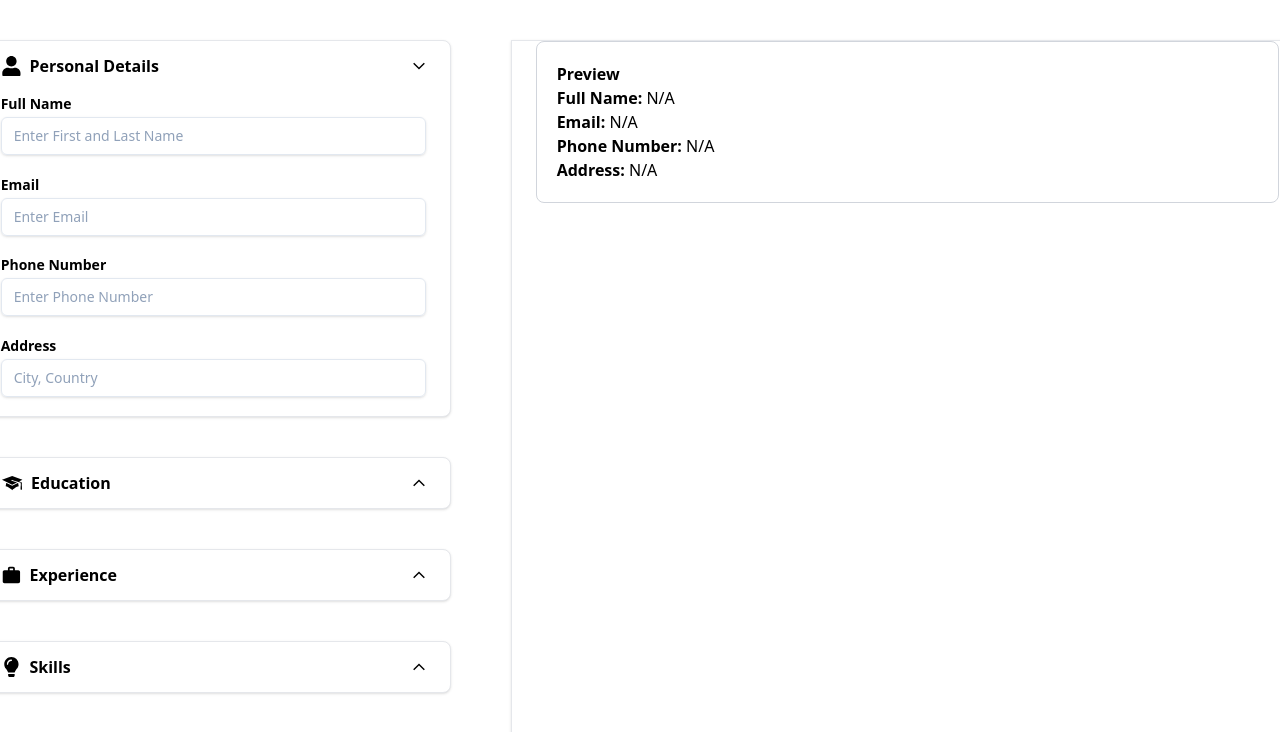
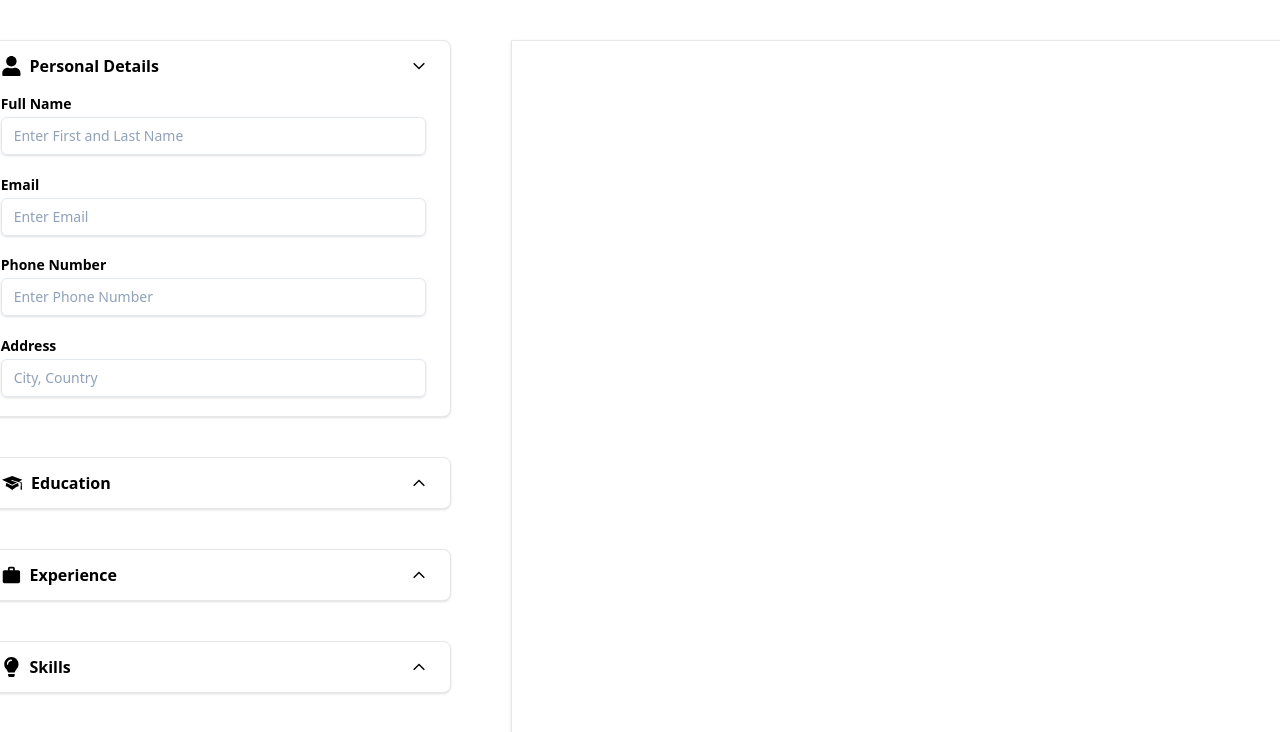
Before and after one commit to mvttn/build_a_resume, a React (Vite) app in the folder cv_react/: page / in a window 1280 px wide. Shown: the top 732 px of the page. Built offline with nearby package versions, Linux system fonts and the light colour scheme.

Commit message:
Format PersonalDetails preview nicely.

```diff
--- a/cv_react/src/components/Button.jsx
+++ b/cv_react/src/components/Button.jsx
@@ -2,7 +2,7 @@ export default function Button({ buttonText, onClick, className }) {
   return (
     <button
       onClick={onClick}
-      className={`${className} mb-1 flex items-center justify-center rounded-full border border-slate-300 px-5 py-2 text-center text-sm text-slate-600 opacity-90 shadow-sm transition-all hover:opacity-100 hover:shadow-lg`}
+      className={`${className} mb-1 flex items-center justify-center rounded-full border border-slate-300 px-5 py-2 text-center text-sm text-black opacity-90 shadow-sm transition-all hover:scale-103 hover:opacity-100 hover:shadow-lg`}
     >
       {buttonText}
     </button>
--- a/cv_react/src/components/Education/Education.jsx
+++ b/cv_react/src/components/Education/Education.jsx
@@ -6,7 +6,7 @@ import EducationForm from "./EducationForm";
 
 export default function Education() {
   const [collapsed, setCollapsed] = useState(true);
-  const [formOpen, setFormOpen] = useState(true);
+  const [formClose, setFormClose] = useState(true);
 
   return (
     <div className="mx-10 my-5 block w-full max-w-sm min-w-[475px] justify-evenly rounded-lg border border-gray-200 bg-white px-6 shadow-sm">
@@ -25,14 +25,27 @@ export default function Education() {
       <div
         className={`flex w-full items-center justify-center rounded-b-xl transition-all duration-300 ease-in-out ${collapsed ? "h-0" : "min-h-[75px]"}`}
       >
-        {!collapsed && formOpen && (
+        {!collapsed && formClose && (
           <Button
             buttonText="+ Education"
-            onClick={() => setFormOpen(!formOpen)}
+            onClick={() => setFormClose(!formClose)}
           />
         )}
-        {!collapsed && !formOpen && <EducationForm />}
+        {!collapsed && !formClose && <EducationForm />}
       </div>
+      {!formClose && (
+        <div className="mb-3 flex w-full items-center justify-end gap-2">
+          <Button
+            buttonText="Cancel"
+            className="h-6 w-15 px-1 py-0.5 text-xs"
+            onClick={() => setFormClose(true)}
+          />
+          <Button
+            buttonText="Save"
+            className="h-6 w-15 bg-sky-900 px-1 py-0.5 text-xs text-white"
+          />
+        </div>
+      )}
     </div>
   );
 }
--- a/cv_react/src/components/Education/EducationForm.jsx
+++ b/cv_react/src/components/Education/EducationForm.jsx
@@ -33,22 +33,6 @@ export default function EducationForm() {
         </div>
       </div>
       <Input id="location" placeholder="Enter Location" labelText="Location" />
-      <div className="flex w-full items-center justify-between">
-        <Button
-          buttonText="Delete"
-          className="h-6 w-15 bg-red-500 px-1 py-0.5 text-xs text-white"
-        />
-        <div className="flex items-center justify-between">
-          <Button
-            buttonText="Cancel"
-            className="h-6 w-15 px-1 py-0.5 text-xs"
-          />
-          <Button
-            buttonText="Save"
-            className="h-6 w-15 bg-sky-900 px-1 py-0.5 text-xs text-white"
-          />
-        </div>
-      </div>
     </div>
   );
 }
--- a/cv_react/src/components/Experience/Experience.jsx
+++ b/cv_react/src/components/Experience/Experience.jsx
@@ -5,7 +5,7 @@ import ExperienceForm from "./ExperienceForm";
 
 export default function Experience() {
   const [collapsed, setCollapsed] = useState(true);
-  const [formOpen, setFormOpen] = useState(true);
+  const [formClose, setFormClose] = useState(true);
 
   return (
     <div className="m-10 block w-full max-w-sm min-w-[475px] justify-evenly rounded-lg border border-gray-200 bg-white px-6 shadow-sm">
@@ -24,15 +24,29 @@ export default function Experience() {
       <div
         className={`flex w-full items-center justify-center rounded-b-xl transition-all duration-300 ease-in-out ${collapsed ? "h-0" : "min-h-[75px]"}`}
       >
-        {!collapsed && formOpen && (
+        {!collapsed && formClose && (
           <Button
             buttonText="+ Experience"
-            onClick={() => setFormOpen(!formOpen)}
+            onClick={() => setFormClose(!formClose)}
           />
         )}
 
-        {!collapsed && !formOpen && <ExperienceForm />}
+        {!collapsed && !formClose && <ExperienceForm />}
       </div>
+
+      {!formClose && (
+        <div className="mb-3 flex w-full items-center justify-end gap-2">
+          <Button
+            buttonText="Cancel"
+            className="h-6 w-15 px-1 py-0.5 text-xs"
+            onClick={() => setFormClose(true)}
+          />
+          <Button
+            buttonText="Save"
+            className="h-6 w-15 bg-sky-900 px-1 py-0.5 text-xs text-white"
+          />
+        </div>
+      )}
     </div>
   );
 }
--- a/cv_react/src/components/Experience/ExperienceForm.jsx
+++ b/cv_react/src/components/Experience/ExperienceForm.jsx
@@ -4,19 +4,19 @@ export default function ExperienceForm() {
   return (
     <div className="mb-2 flex min-h-[325px] w-full flex-col items-start justify-evenly rounded-b-xl transition-all duration-300 ease-in-out">
       <Input
-        id="company-name"
+        id="companyName"
         placeholder="Enter Company Name"
         labelText="Company Name"
       />
       <Input
-        id="position-title"
+        id="positionTitle"
         placeholder="Enter Position Title"
         labelText="Position Title"
       />
       <div className="flex gap-5">
         <div>
           <Input
-            id="start-date"
+            id="startDate"
             placeholder="Enter Start Date"
             labelText="Start Date"
             type="month"
@@ -24,7 +24,7 @@ export default function ExperienceForm() {
         </div>
         <div>
           <Input
-            id="end-date"
+            id="endDate"
             placeholder="Enter End Date"
             labelText="End Date"
             type="month"
@@ -42,22 +42,6 @@ export default function ExperienceForm() {
         rows="5"
         className="ease mb-4 w-full rounded-md border border-slate-200 bg-transparent px-3 py-2 text-sm text-slate-700 shadow-sm transition duration-300 placeholder:text-slate-400 hover:border-slate-300 focus:border-slate-400 focus:shadow focus:outline-none"
       />
-      <div className="flex w-full items-center justify-between">
-        <Button
-          buttonText="Delete"
-          className="h-6 w-15 bg-red-500 px-1 py-0.5 text-xs text-white"
-        />
-        <div className="flex items-center justify-between">
-          <Button
-            buttonText="Cancel"
-            className="h-6 w-15 px-1 py-0.5 text-xs"
-          />
-          <Button
-            buttonText="Save"
-            className="h-6 w-15 bg-sky-900 px-1 py-0.5 text-xs text-white"
-          />
-        </div>
-      </div>
     </div>
   );
 }
--- a/cv_react/src/components/PersonalDetails/PersonalDetailsPreview.jsx
+++ b/cv_react/src/components/PersonalDetails/PersonalDetailsPreview.jsx
@@ -1,19 +1,33 @@
+import { FaPhoneAlt } from "react-icons/fa";
+import { MdOutlineMailOutline } from "react-icons/md";
+import { FaLocationDot } from "react-icons/fa6";
+
 export default function PersonalDetailsPreview({ formData }) {
+  if (!formData) return null;
+
   return (
-    <div className="rounded-lg border border-gray-300 p-5">
-      <h3 className="font-bold">Preview</h3>
-      <p>
-        <strong>Full Name:</strong> {formData.fullName || "N/A"}
-      </p>
-      <p>
-        <strong>Email:</strong> {formData.email || "N/A"}
-      </p>
-      <p>
-        <strong>Phone Number:</strong> {formData.phoneNumber || "N/A"}
-      </p>
-      <p>
-        <strong>Address:</strong> {formData.address || "N/A"}
-      </p>
+    <div className="m-6 flex flex-col items-center justify-center">
+      <h1 className="text-3xl font-semibold">{formData.fullName}</h1>
+      <div className="m-3 flex w-full items-center justify-between">
+        {formData.email && (
+          <div className="flex items-center justify-center gap-1">
+            <MdOutlineMailOutline size="1.3em" />
+            <p>{formData.email}</p>
+          </div>
+        )}
+        {formData.phoneNumber && (
+          <div className="flex items-center justify-center gap-1">
+            <FaPhoneAlt />
+            <p>{formData.phoneNumber}</p>
+          </div>
+        )}
+        {formData.address && (
+          <div className="flex items-center justify-center gap-1">
+            <FaLocationDot />
+            <p>{formData.address}</p>
+          </div>
+        )}
+      </div>
     </div>
   );
 }
```
